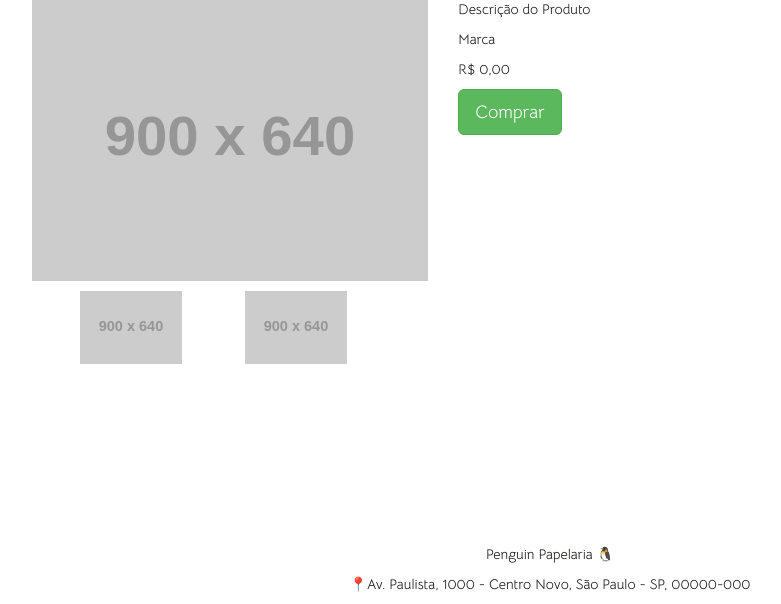
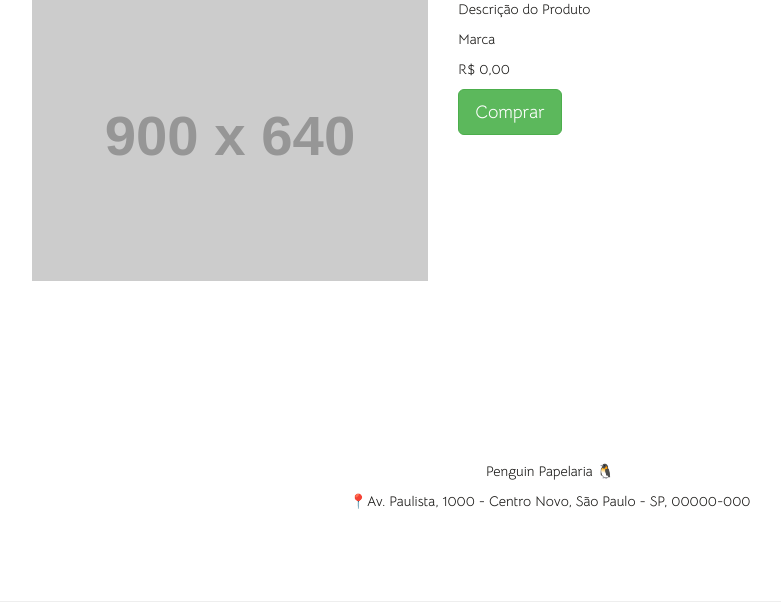
Before and after one commit to gicaAlves/pw-penguin-papelaria, a PHP site: page /detalhes.php in a window 1280 px wide. Shown: the part 502-1106 px from the top of the page, without its empty margins (90-871 px from the left). Run offline with PHP 8.4, Linux system fonts and the light colour scheme; grey boxes labelled with a size stand in for pictures from a placeholder-image service; some libraries are stand-ins or nearby versions.

```diff
--- a/src/detalhes.php
+++ b/src/detalhes.php
@@ -52,11 +52,7 @@
 
                 <h1>Detalhes do Produto</h1>
 
-                <img src="https://placehold.it/900x640" class="img-responsive" style="width:100%;">
-
-                <div class="col-sm-4 col-sm-offset-1" style="margin-top: 10px;"><img src="https://placehold.it/900x640" class="img-responsive"></div>
-                <div class="col-sm-4 col-sm-offset-1" style="margin-top: 10px;"><img src="https://placehold.it/900x640" class="img-responsive"></div>
-
+                <img src="https://dummyimage.com/900x640" class="img-responsive" style="width:100%;">
             </div>
 
             <div class="col-sm-7">
```
Also changed, not shown: src/index.php (+6 -4 lines).
